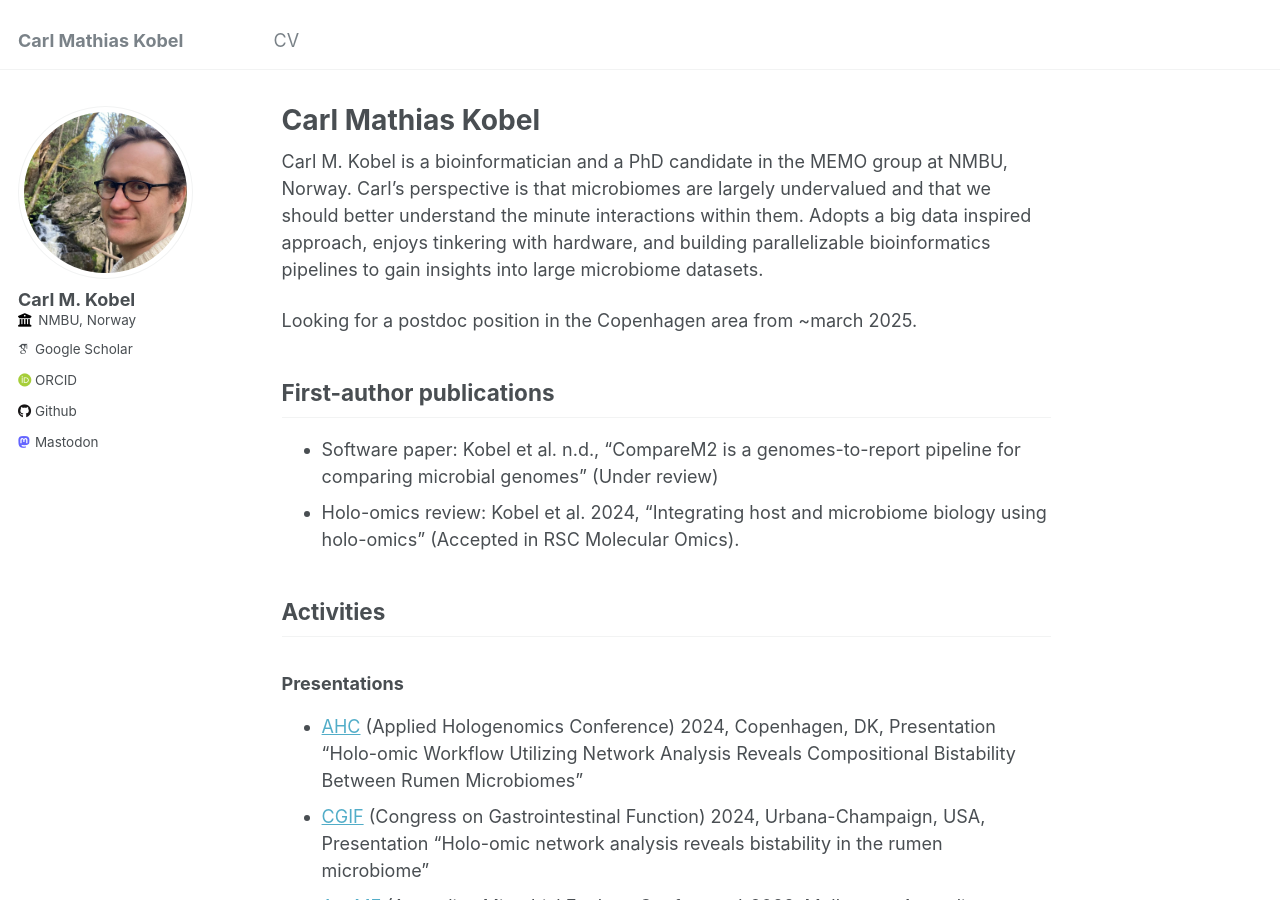
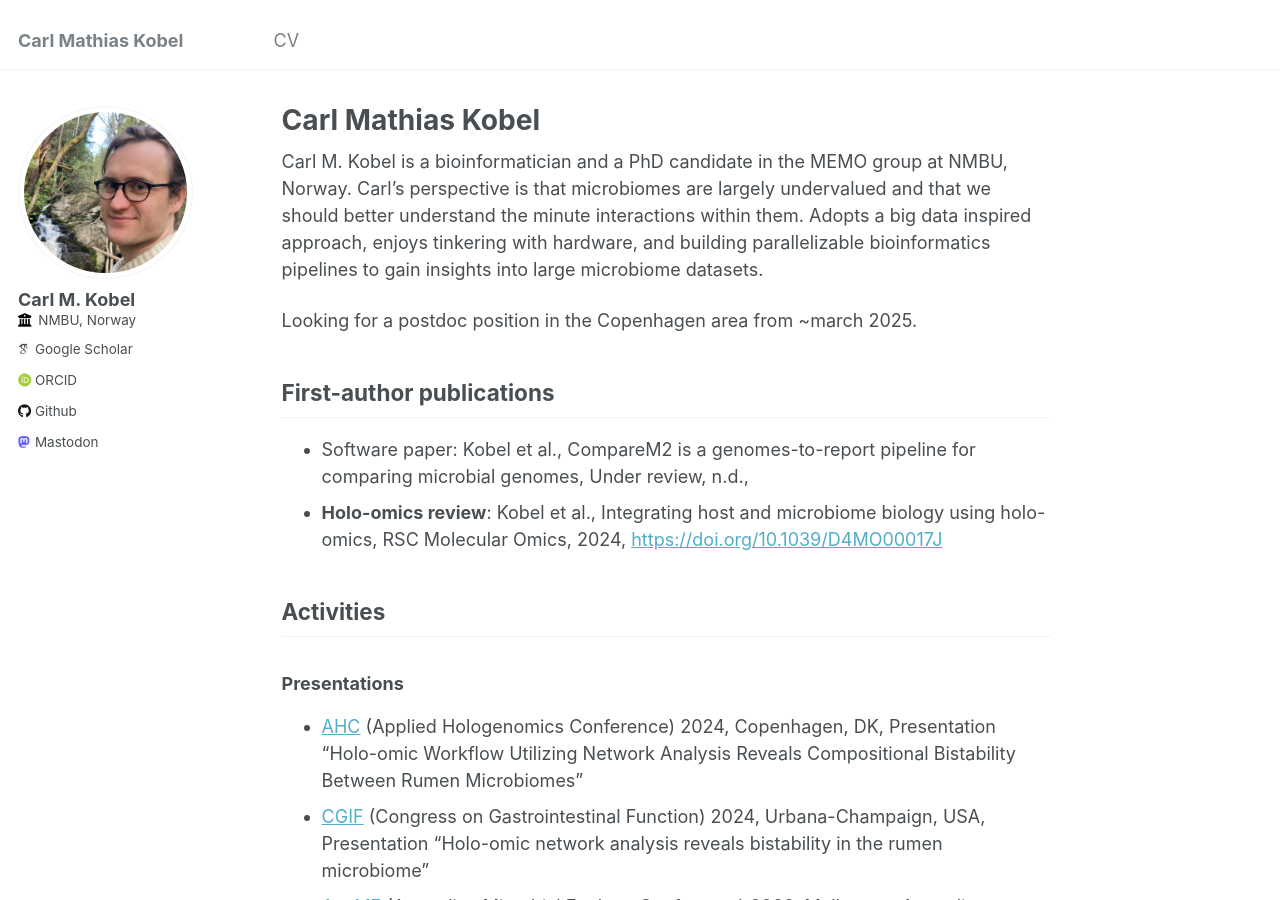
Before and after one commit to cmkobel/cmkobel.github.io, a Jekyll site: the page built from _pages/about.md, in a window 1280 px wide and 900 px high. Built offline with Jekyll 4.4.1, drawn with Linux system fonts in a browser that asks for light colours; some web fonts are replaced.

Commit message:
Update about.md

```diff
--- a/_pages/about.md
+++ b/_pages/about.md
@@ -14,8 +14,8 @@ Looking for a postdoc position in the Copenhagen area from ~march 2025.
 
 ## First-author publications
 
-  - Software paper: Kobel et al. n.d., "CompareM2 is a genomes-to-report pipeline for comparing microbial genomes" (Under review)
-  - Holo-omics review: Kobel et al. 2024, "Integrating host and microbiome biology using holo-omics" (Accepted in RSC Molecular Omics).
+  - Software paper: Kobel et al., CompareM2 is a genomes-to-report pipeline for comparing microbial genomes, Under review, n.d.,
+  - **Holo-omics review**: Kobel et al., Integrating host and microbiome biology using holo-omics, RSC Molecular Omics, 2024, [https://doi.org/10.1039/D4MO00017J](https://doi.org/10.1039/D4MO00017J)
 
 ## Activities
 
```
